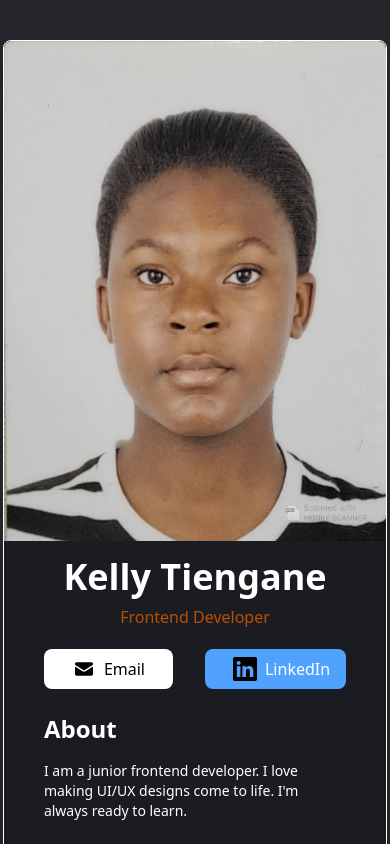
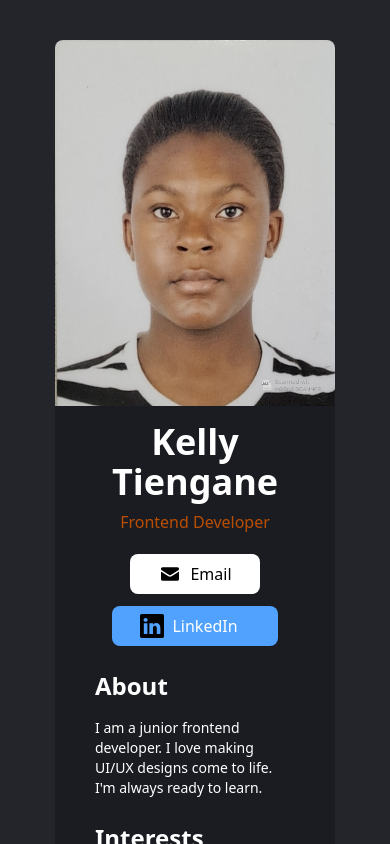
Before and after one commit to klytne/Business-Card, a React (Vite) app in the folder business-card/: page / in a window 390 px wide. Shown: the top 844 px of the page. Built offline with nearby package versions, Linux system fonts and the light colour scheme.

Commit message:
Add responsive styles

```diff
--- a/business-card/src/App.jsx
+++ b/business-card/src/App.jsx
@@ -7,7 +7,7 @@ import profile from './assets/kelly.jpg'
 
 function App() {
   return (
-    <div className='border rounded-lg bg-[#1a1c22] w-min my-10'>
+    <div className='rounded-lg bg-[#1a1c22] w-min my-10 max-sm:w-70'>
       <img src={profile} className='w-full rounded-t-lg'/>
 
       <div className='px-10'>
--- a/business-card/src/components/ButtonLinks.jsx
+++ b/business-card/src/components/ButtonLinks.jsx
@@ -4,8 +4,8 @@ import linkedin from '../assets/linkedin.svg'
 
 export default function ButtonLinks() {
     return (
-        <div className='flex gap-8 mt-5'>
-            <button type='button' className='px-7 py-2 bg-white flex rounded-lg text-black'>
+        <div className='flex gap-8 mt-5 max-sm:block'>
+            <button type='button' className='px-7 py-2 bg-white flex rounded-lg text-black max-sm:mb-3 hover:cursor-pointer max-sm:mx-auto'>
                 <svg xmlns="http://www.w3.org/2000/svg" viewBox="0 0 24 24" strokeWidth={1.5} stroke="white" className="size-6 mr-2">
                     <path strokeLinecap="round" strokeLinejoin="round" d="M21.75 6.75v10.5a2.25 2.25 0 0 1-2.25 2.25h-15a2.25 2.25 0 0 1-2.25-2.25V6.75m19.5 0A2.25 2.25 0 0 0 19.5 4.5h-15a2.25 2.25 0 0 0-2.25 2.25m19.5 0v.243a2.25 2.25 0 0 1-1.07 1.916l-7.5 4.615a2.25 2.25 0 0 1-2.36 0L3.32 8.91a2.25 2.25 0 0 1-1.07-1.916V6.75" />
                 </svg>
@@ -13,7 +13,7 @@ export default function ButtonLinks() {
             </button>
 
             <>
-                <button type='button' className='bg-blue-400 flex rounded-lg px-7 py-2 pr-10'>
+                <button type='button' className='bg-blue-400 flex rounded-lg px-7 py-2 pr-10 hover:cursor-pointer max-sm:mx-auto'>
                     <img src={linkedin} className='mr-2 size-6'/>
                     LinkedIn
                 </button>
```
